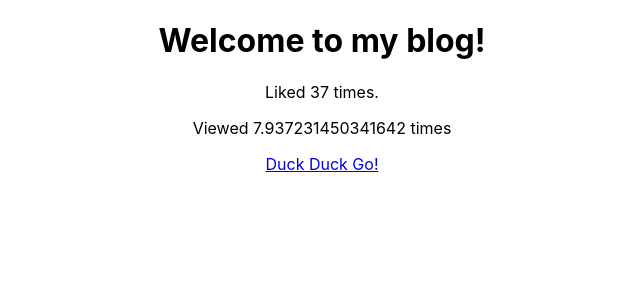
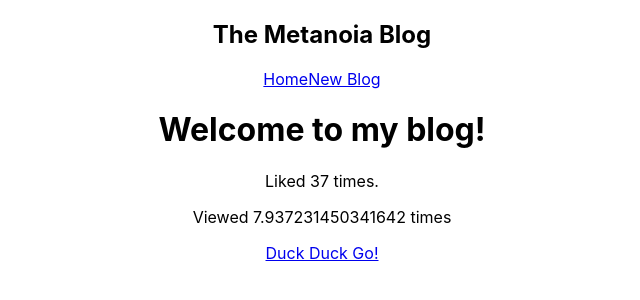
Before and after one commit to kyletower/blog, a React (Create React App) app: page / in a window 1280 px wide. Shown: the top 300 px of the page, without its empty margins (318-958 px from the left). Built offline with nearby package versions, Linux system fonts and the light colour scheme.

Commit message:
adding Navbar component

```diff
--- a/src/App.js
+++ b/src/App.js
@@ -1,4 +1,5 @@
 import './App.css';
+import Navbar from './Navbar';
 
 function App() {
   const title = 'Welcome to my blog!';
@@ -7,6 +8,7 @@ function App() {
 
   return (
     <div className='App'>
+      <Navbar />
       <div className='content'>
         <h1>{title}</h1>
         <p>Liked {likes} times.</p>
--- /dev/null
+++ b/src/Navbar.js
@@ -0,0 +1,13 @@
+const Navbar = () => {
+  return (
+    <nav className='navbar'>
+      <h1>The Metanoia Blog</h1>
+      <div className='links'>
+        <a href='/'>Home</a>
+        <a href='/create'>New Blog</a>
+      </div>
+    </nav>
+  );
+};
+
+export default Navbar;
```
